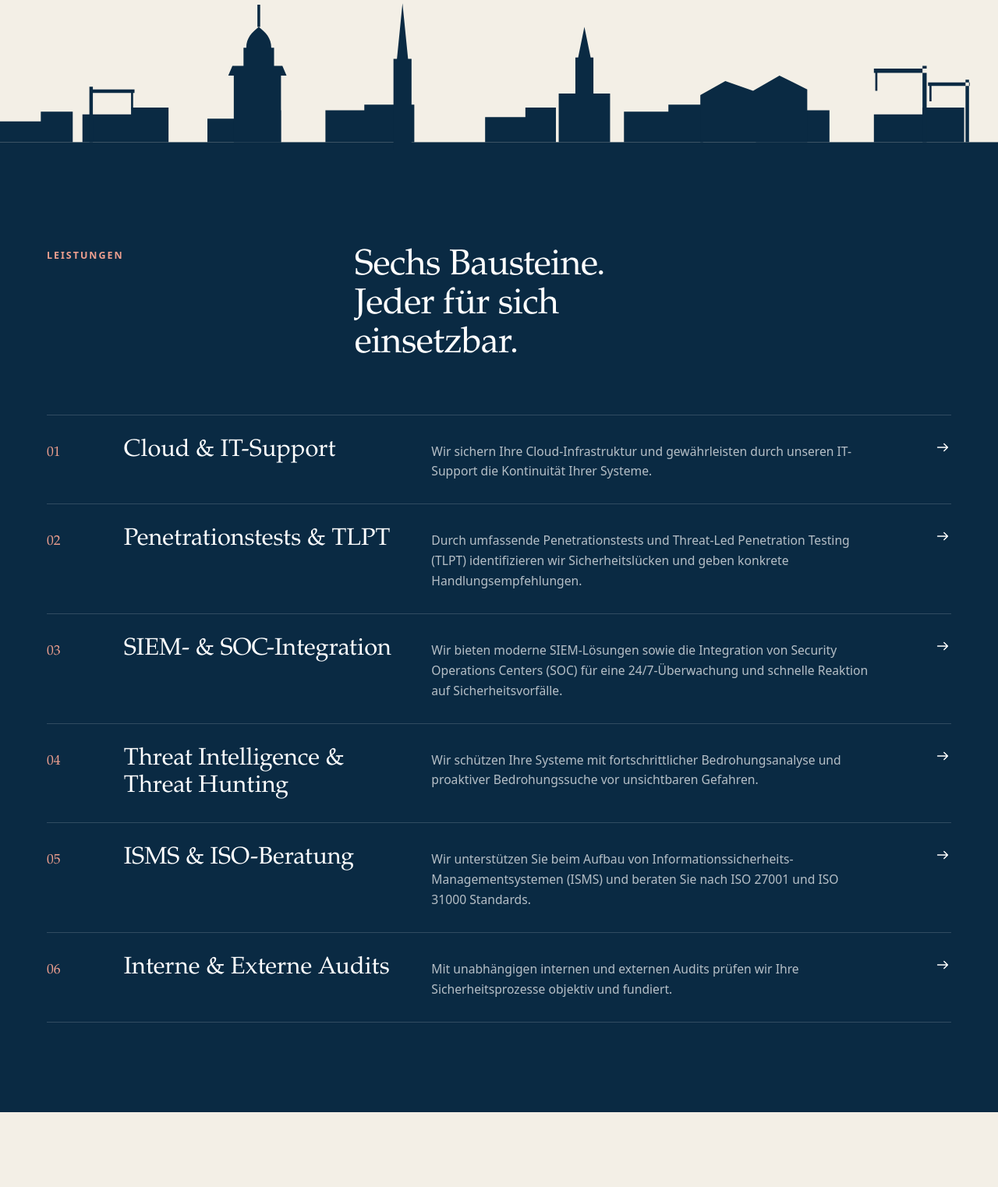
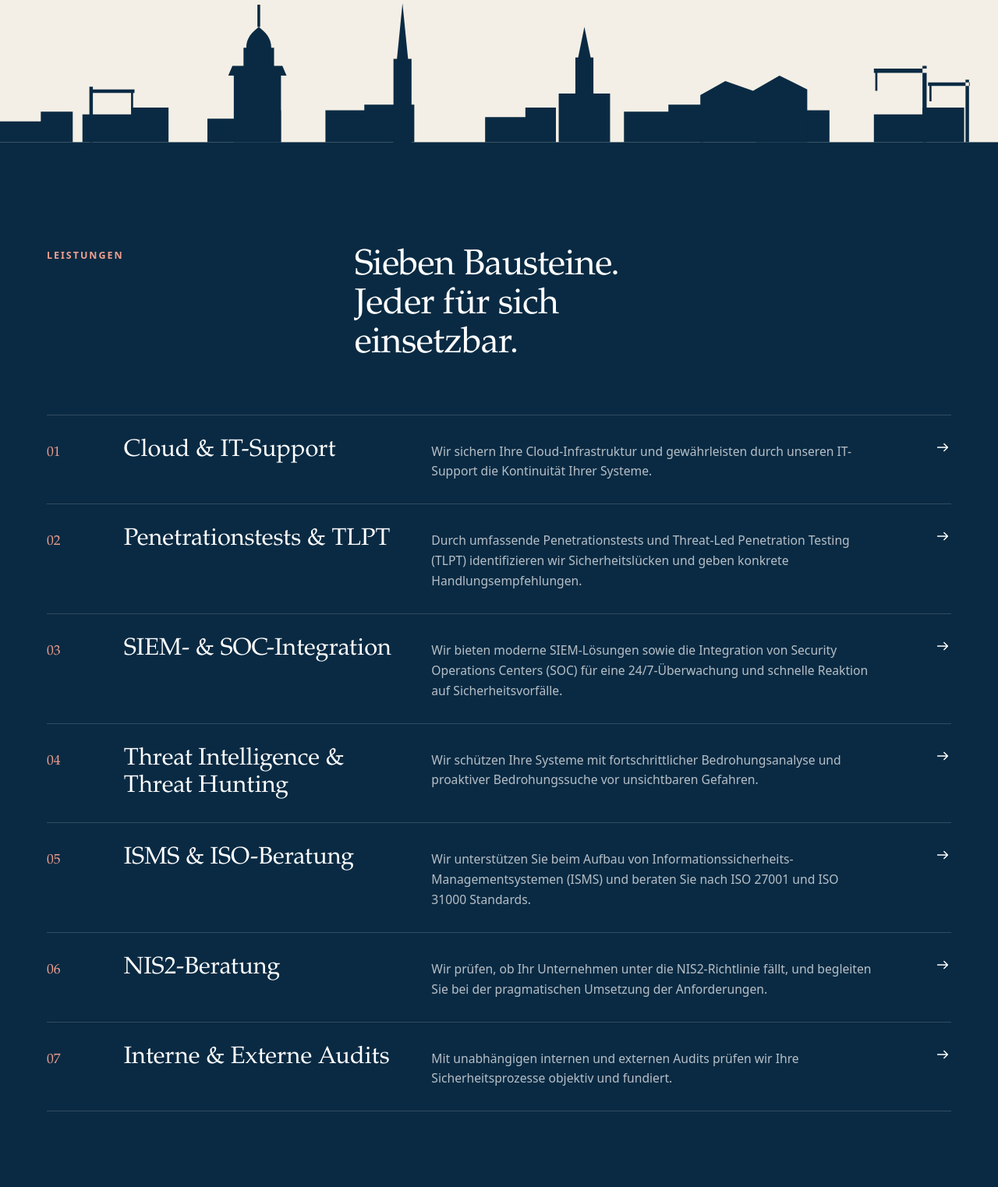
Before and after one commit to muratbdk35/norddefence, a WordPress theme: template cyber-defence-nord/front-page.php in a window 1280 px wide. Shown: the part 732-2255 px from the top of the page at 78% size. Run offline with PHP 8.4 and a stand-in for WordPress, Linux system fonts and the light colour scheme; the site name, menu and one post (Sample post) are stand-ins, and other content is empty; some libraries are stand-ins or nearby versions.

Commit message:
Add NIS2 consulting service (DE/EN)
Co-Authored-By: Claude Sonnet 5.5 <noreply@anthropic.com>
Claude-Session: https://claude.ai/code/session_01DtrHWEzCPBrrZbdvmN9ujX

```diff
--- a/cyber-defence-nord/front-page.php
+++ b/cyber-defence-nord/front-page.php
@@ -22,7 +22,7 @@
 	<div class="container">
 		<div class="index__head reveal">
 			<p class="label"><?php cdn_e( 'Leistungen', 'Services' ); ?></p>
-			<h2><?php cdn_e( 'Sechs Bausteine. Jeder für sich einsetzbar.', 'Six building blocks. Each one stands on its own.' ); ?></h2>
+			<h2><?php cdn_e( 'Sieben Bausteine. Jeder für sich einsetzbar.', 'Seven building blocks. Each one stands on its own.' ); ?></h2>
 		</div>
 		<ol class="index__list">
 			<?php foreach ( $services as $i => $s ) : ?>
--- a/cyber-defence-nord/functions.php
+++ b/cyber-defence-nord/functions.php
@@ -109,10 +109,10 @@ add_filter( 'document_title_separator', fn() => '–' );
 
 function cdn_meta_description() {
 	if ( 'en' === cdn_lang() ) {
-		return 'Cyber Defence Nord: IT security from Hamburg. Penetration testing, SIEM & SOC integration, threat intelligence, ISMS according to ISO 27001 and audits for companies, public bodies and critical infrastructure in northern Germany.';
+		return 'Cyber Defence Nord: IT security from Hamburg. Penetration testing, SIEM & SOC integration, threat intelligence, ISMS according to ISO 27001, NIS2 consulting and audits for companies, public bodies and critical infrastructure in northern Germany.';
 	}
 	if ( is_front_page() ) {
-		return 'Cyber Defence Nord: IT-Sicherheit aus Hamburg. Penetrationstests, SIEM- & SOC-Integration, Threat Intelligence, ISMS nach ISO 27001 und Audits für Unternehmen, Behörden und kritische Infrastrukturen in Norddeutschland.';
+		return 'Cyber Defence Nord: IT-Sicherheit aus Hamburg. Penetrationstests, SIEM- & SOC-Integration, Threat Intelligence, ISMS nach ISO 27001, NIS2-Beratung und Audits für Unternehmen, Behörden und kritische Infrastrukturen in Norddeutschland.';
 	}
 	if ( is_singular() ) {
 		$post = get_post();
@@ -278,8 +278,8 @@ function cdn_contact_form() {
 		'error'   => array( 'err', cdn_t( 'Die Nachricht konnte leider nicht gesendet werden. Bitte schreiben Sie uns direkt per E-Mail.', 'Your message could not be sent. Please email us directly.' ) ),
 	);
 	$topics = 'en' === cdn_lang()
-		? array( 'General enquiry', 'Penetration test', 'SIEM / SOC', 'Threat intelligence', 'ISMS / ISO 27001', 'Audit', 'Cloud & IT support' )
-		: array( 'Allgemeine Anfrage', 'Penetrationstest', 'SIEM / SOC', 'Threat Intelligence', 'ISMS / ISO 27001', 'Audit', 'Cloud & IT-Support' );
+		? array( 'General enquiry', 'Penetration test', 'SIEM / SOC', 'Threat intelligence', 'ISMS / ISO 27001', 'NIS2', 'Audit', 'Cloud & IT support' )
+		: array( 'Allgemeine Anfrage', 'Penetrationstest', 'SIEM / SOC', 'Threat Intelligence', 'ISMS / ISO 27001', 'NIS2-Beratung', 'Audit', 'Cloud & IT-Support' );
 	?>
 	<form class="form" id="kontakt-form" method="post" action="<?php echo esc_url( admin_url( 'admin-post.php' ) ); ?>">
 		<?php if ( isset( $messages[ $status ] ) ) : ?>
--- a/cyber-defence-nord/inc/content.php
+++ b/cyber-defence-nord/inc/content.php
@@ -67,6 +67,14 @@ function cdn_services_de() {
 			'short'  => 'Wir unterstützen Sie beim Aufbau von Informationssicherheits-Managementsystemen (ISMS) und beraten Sie nach ISO 27001 und ISO 31000 Standards.',
 			'long'   => 'Wir begleiten Sie von der Lückenanalyse bis zur Zertifizierungsreife: pragmatisch, auf Ihre Organisation zugeschnitten und ohne unnötigen Papieraufwand.',
 			'points' => array( 'Gap-Analyse und Aufbau eines ISMS nach ISO 27001', 'Risikomanagement nach ISO 31000', 'Richtlinien, Prozesse und Schulungen', 'Vorbereitung auf Zertifizierungsaudits' ),
+		),
+		array(
+			'id'     => 'nis2',
+			'icon'   => 'shield',
+			'title'  => 'NIS2-Beratung',
+			'short'  => 'Wir prüfen, ob Ihr Unternehmen unter die NIS2-Richtlinie fällt, und begleiten Sie bei der pragmatischen Umsetzung der Anforderungen.',
+			'long'   => 'Die NIS2-Richtlinie stellt neue Anforderungen an das Cybersicherheits-Management vieler Unternehmen. Wir klären gemeinsam, ob und wie Sie betroffen sind, zeigen Lücken auf und setzen die nötigen Maßnahmen mit Ihnen um.',
+			'points' => array( 'Betroffenheitsprüfung: Fällt Ihr Unternehmen unter NIS2?', 'Gap-Analyse gegenüber den Anforderungen und priorisierter Maßnahmenplan', 'Risikomanagement-Maßnahmen, Meldeprozesse für Sicherheitsvorfälle und Lieferkettensicherheit', 'Schulung und Unterstützung der Geschäftsleitung sowie Nachweisvorbereitung' ),
 		),
 		array(
 			'id'     => 'audit',
@@ -143,6 +151,12 @@ function cdn_services_en() {
 			'long'   => 'We guide you from gap analysis to certification readiness: pragmatic, tailored to your organisation and without unnecessary paperwork.',
 			'points' => array( 'Gap analysis and ISMS implementation according to ISO 27001', 'Risk management according to ISO 31000', 'Policies, processes and training', 'Preparation for certification audits' ),
 		),
+		'nis2'        => array(
+			'title'  => 'NIS2 Consulting',
+			'short'  => 'We assess whether your company falls under the NIS2 directive and support you in implementing the requirements pragmatically.',
+			'long'   => 'The NIS2 directive sets new cybersecurity management requirements for many companies. Together we clarify whether and how you are affected, identify gaps and implement the necessary measures with you.',
+			'points' => array( 'Applicability check: does your company fall under NIS2?', 'Gap analysis against the requirements and a prioritised action plan', 'Risk management measures, incident reporting processes and supply chain security', 'Training and support for management as well as preparing evidence' ),
+		),
 		'audit'       => array(
 			'title'  => 'Internal & External Audits',
 			'short'  => 'With independent internal and external audits we review your security processes objectively and thoroughly.',
```
Also changed, not shown: 1 other file.
